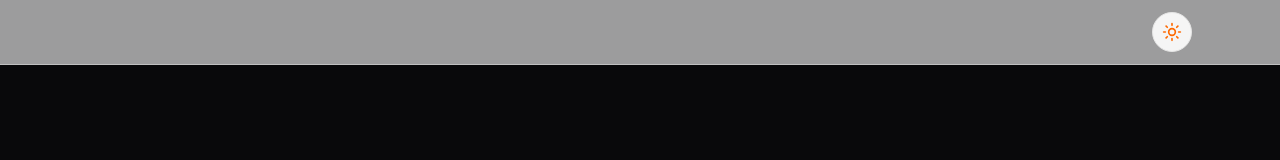
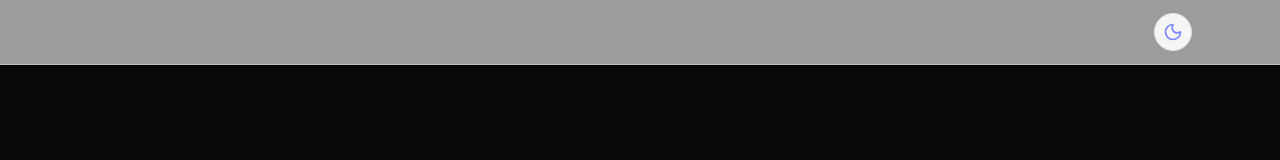
Before and after one commit to gabrimoreira/portfolio, a Next.js app: page / in a window 1280 px wide. Shown: the top 160 px of the page. Built offline with nearby package versions, Linux system fonts and the light colour scheme.

Commit message:
fix: resolve theme icon state

```diff
--- a/app/components/Footer.tsx
+++ b/app/components/Footer.tsx
@@ -1,7 +1,7 @@
 import { Mail } from "lucide-react";
 import { Github, Linkedin } from "lucide-react";
 
-export function Footer() {
+export  function Footer() {
   const currentYear = new Date().getFullYear();
 
   return (
--- a/app/components/Navbar.tsx
+++ b/app/components/Navbar.tsx
@@ -1,21 +1,16 @@
 "use client";
 
 import { useState, useEffect } from "react";
-import { Moon, Sun, Github, Linkedin } from "lucide-react";
+import { Moon, Sun } from "lucide-react";
 import { useTheme } from "next-themes";
 
 export default function Navbar() {
-  const { theme, setTheme } = useTheme()
+  const { setTheme, resolvedTheme } = useTheme();
   const [mounted, setMounted] = useState(false);
-
-  const [lang, setLang] = useState<'pt' | 'en'>('pt');
-  const [isLangChanging, setIsLangChanging] = useState(false);
 
   useEffect(() => {
     setMounted(true);
   }, []);
-
-
 
   if (!mounted) {
     return (
@@ -25,19 +20,25 @@ export default function Navbar() {
     );
   }
 
+  const toggleTheme = () => {
+    setTheme(resolvedTheme === "dark" ? "light" : "dark");
+  };
+
   return (
     <nav className="fixed top-0 left-0 w-full z-50 backdrop-blur-md border-b border-neutral-200/50 dark:border-white/5 bg-white/60 dark:bg-neutral-950/60 transition-colors duration-500">
       <div className="max-w-6xl mx-auto px-6 h-16 flex items-center justify-end">
 
-          <button
-            onClick={() => setTheme(theme === "dark" ? "light" : "dark")}
-            className="relative w-10 h-10 flex items-center justify-center rounded-full bg-neutral-100 dark:bg-white/5 border border-neutral-200 dark:border-white/5 hover:bg-neutral-200 dark:hover:bg-white/10 transition-colors active:scale-90"
-            title="Alternar Tema"
-          >
-            <Sun className="w-5 h-5 text-orange-500 absolute transition-all duration-500 rotate-0 scale-100 dark:-rotate-90 dark:scale-0" />
-            <Moon className="w-5 h-5 text-indigo-400 absolute transition-all duration-500 rotate-90 scale-0 dark:rotate-0 dark:scale-100" />
-          </button>
-
+        <button
+          onClick={toggleTheme}
+          className="group p-2 rounded-full bg-neutral-100 dark:bg-white/5 border border-neutral-200 dark:border-white/5 hover:bg-neutral-200 dark:hover:bg-white/10 transition-all"
+          title="Alternar Tema"
+        >
+          {resolvedTheme === "dark" ? (
+            <Moon className="w-5 h-5 text-indigo-400 transition-transform group-hover:-rotate-12" />
+          ) : (
+            <Sun className="w-5 h-5 text-orange-500 transition-transform group-hover:rotate-45" />
+          )}
+        </button>
 
       </div>
     </nav>
```
